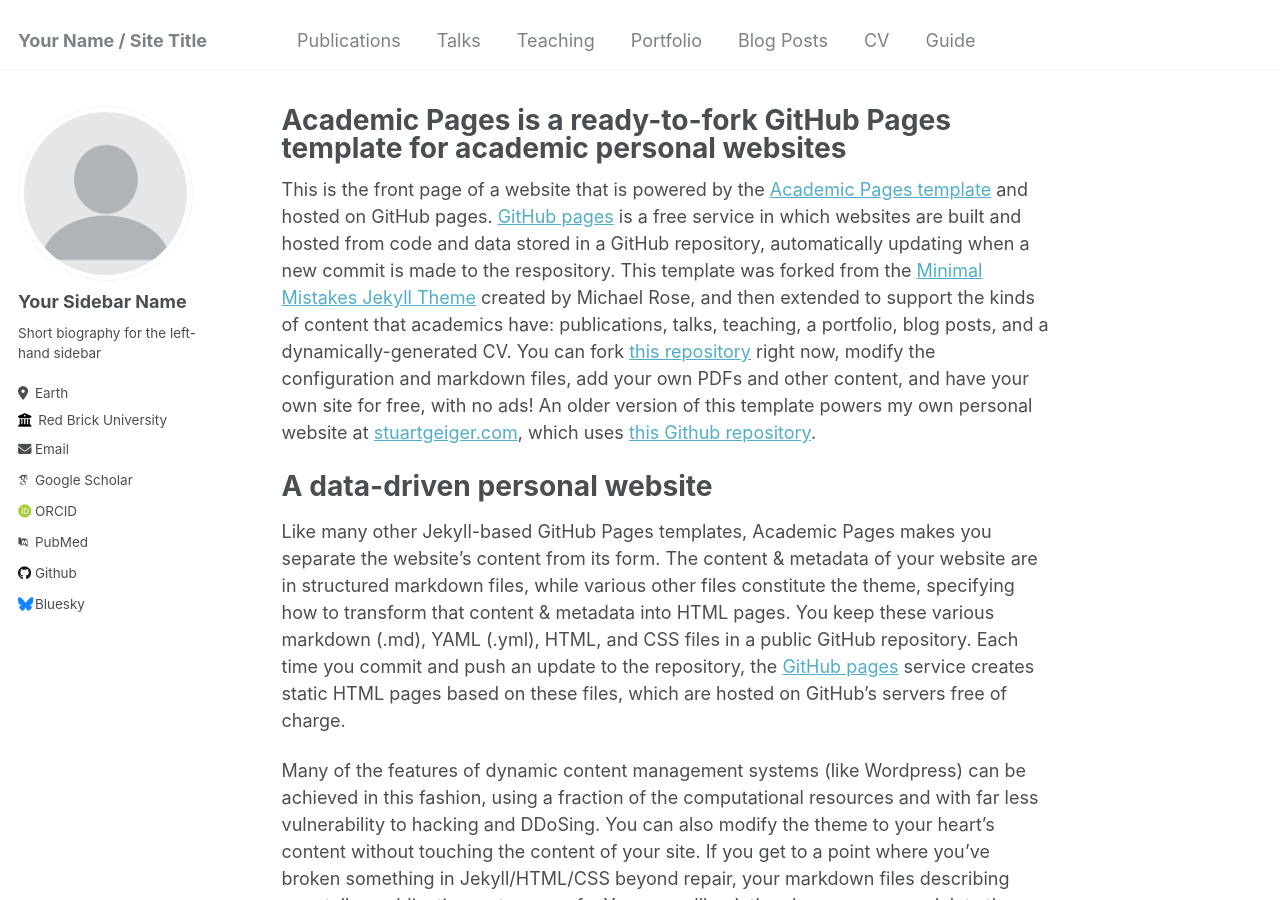
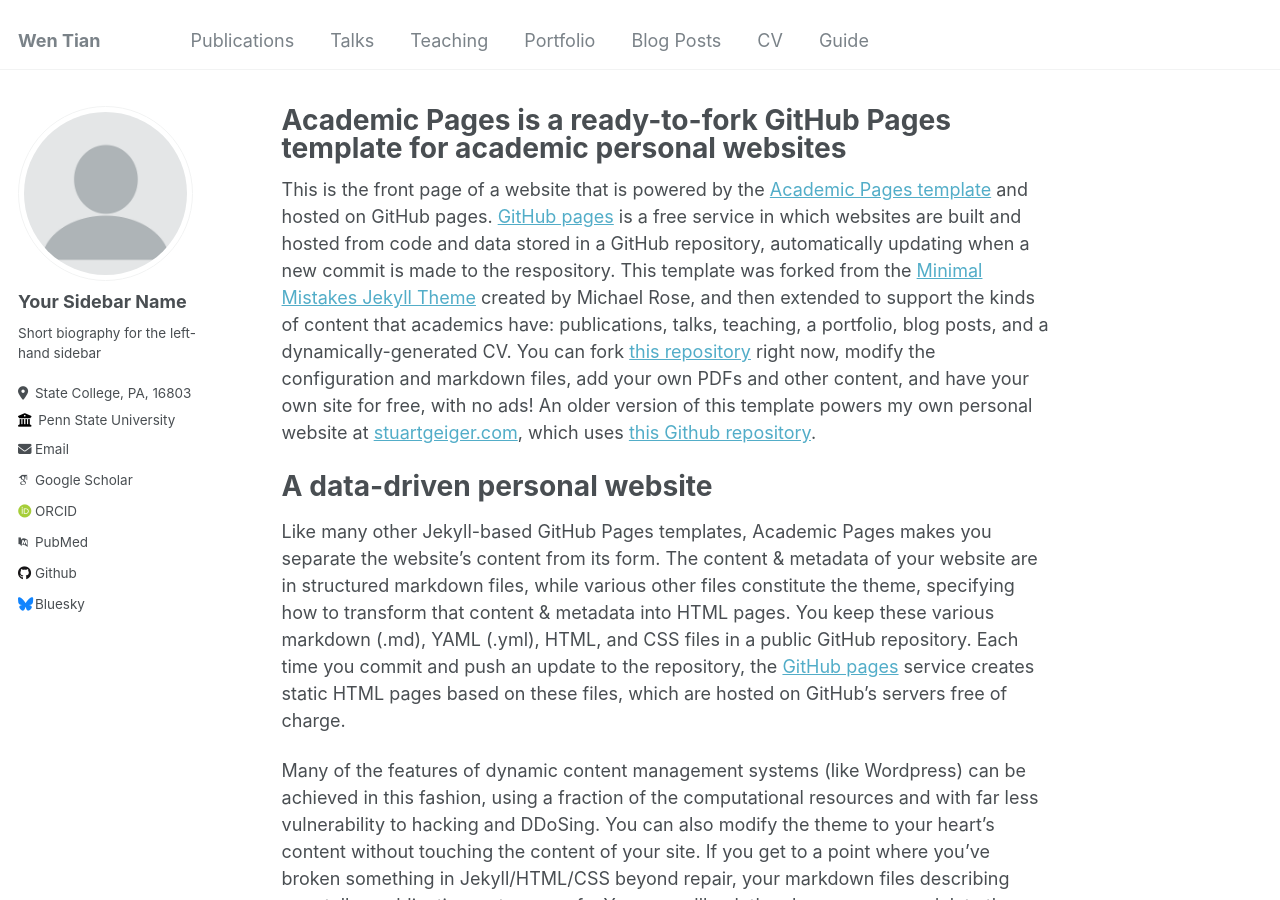
Before and after one commit to Wendy-WenTian/Wendy-WenTian.github.io, a Jekyll site: the page built from _pages/about.md, in a window 1280 px wide and 900 px high. Built offline with Jekyll 4.4.1, drawn with Linux system fonts in a browser that asks for light colours; some web fonts are replaced.

Commit message:
Update _config.yml

```diff
--- a/_config.yml
+++ b/_config.yml
@@ -8,7 +8,7 @@
 
 # Basic Site Settings
 locale                   : "en-US"
-title                    : "Your Name / Site Title"
+title                    : "Wen Tian"
 title_separator          : "-"
 name                     : &name "Your Name"
 description              : &description "personal description"
@@ -25,10 +25,10 @@ author:
   name             : "Your Sidebar Name"
   pronouns         : # example: "she/her"
   bio              : "Short biography for the left-hand sidebar"
-  location         : "Earth"
-  employer         : "Red Brick University"
+  location         : "State College, PA, 16803"
+  employer         : "Penn State University"
   uri              : # URL
-  email            : "none@example.org"
+  email            : "wendytian1994@outlook.com"
 
   # Academic websites
   arxiv            : # URL - Update with the correct link to your profile
```
